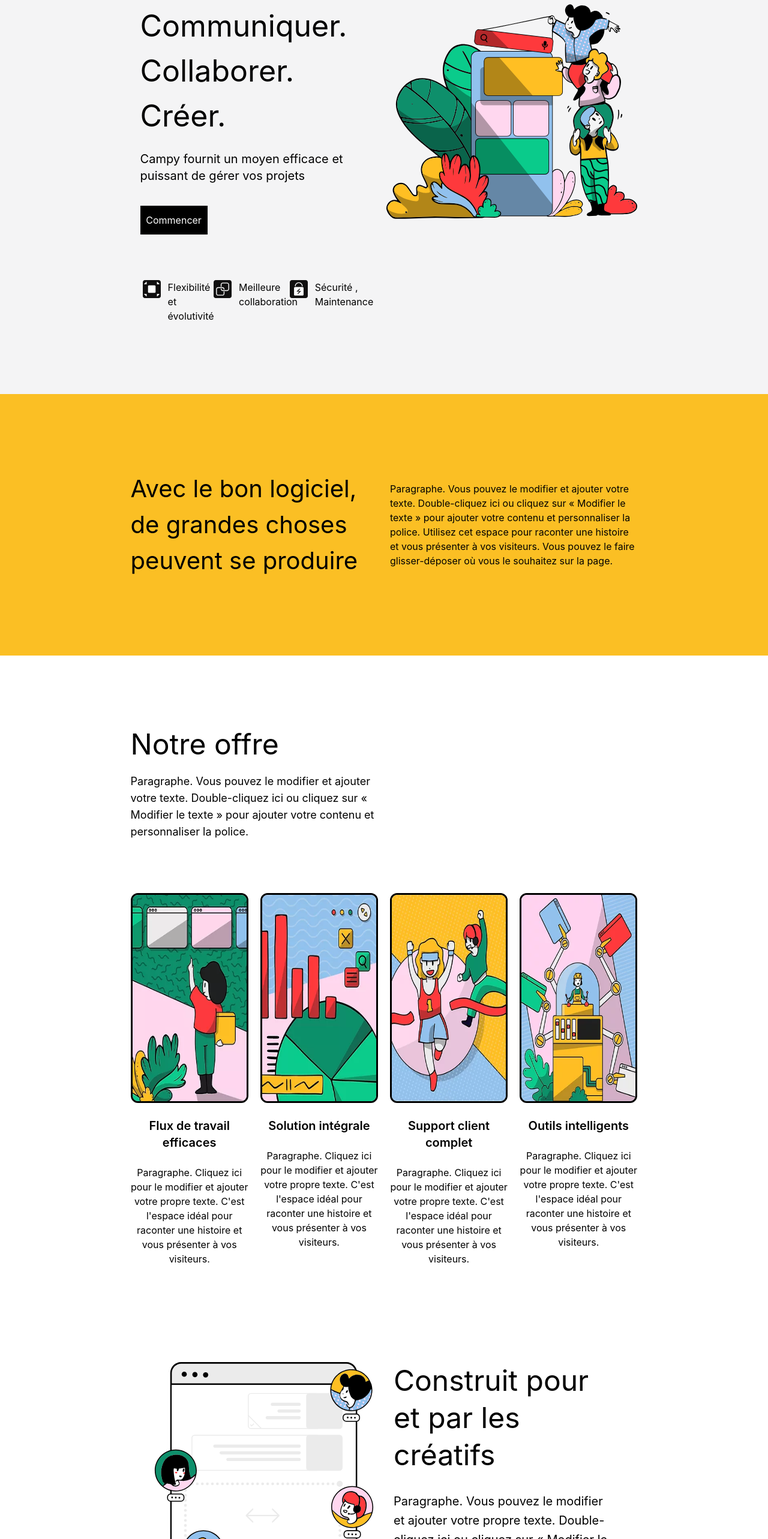
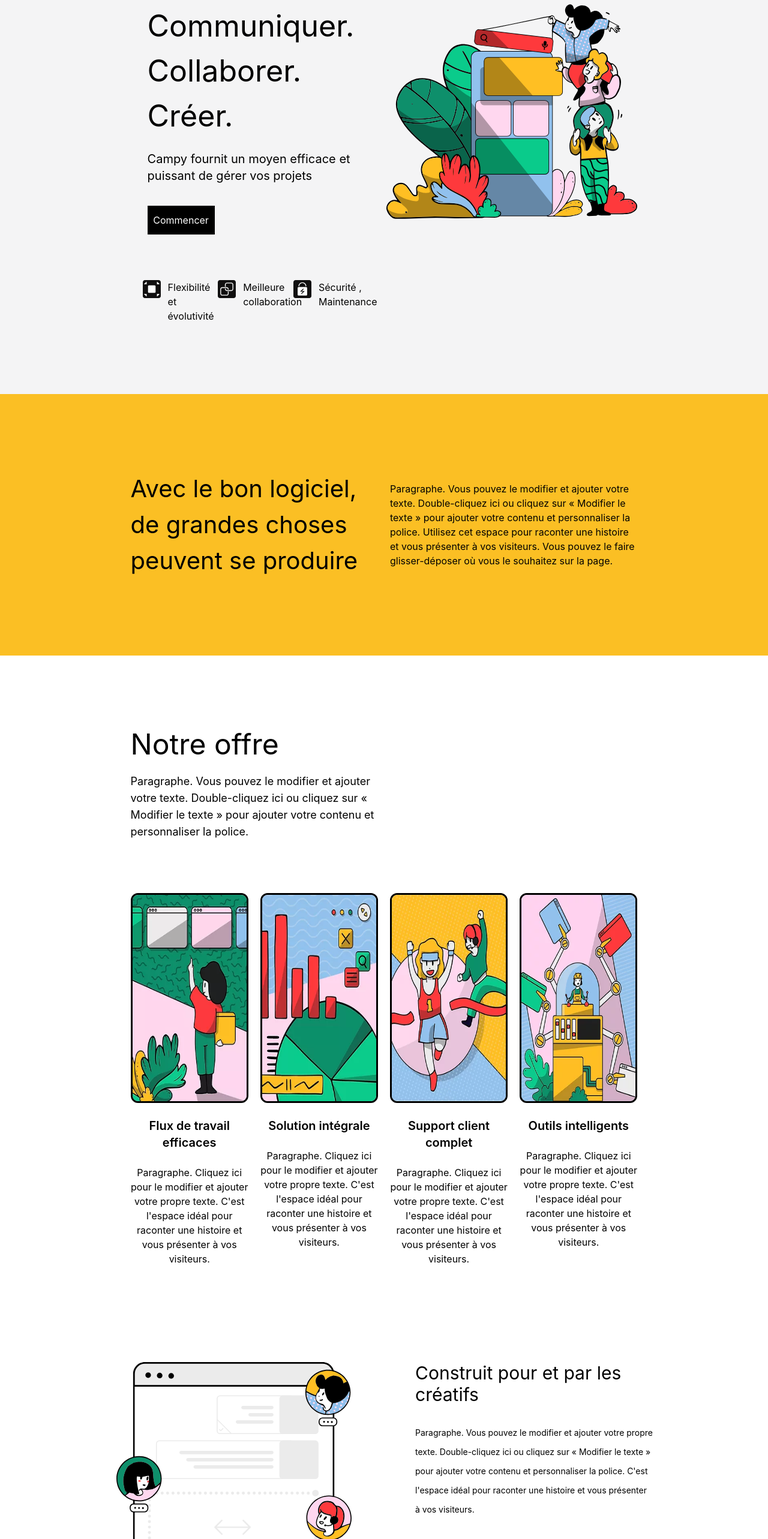
Before and after one commit to Mohamedjaidane2/marketing-app-using-react-js, a React (Create React App) app: page / in a window 1280 px wide. Shown: the part 234-2800 px from the top of the page at 60% size. Built offline with nearby package versions, Linux system fonts and the light colour scheme.

Commit message:
feature/construit.js

```diff
--- a/src/components/Offer/Offer.js
+++ b/src/components/Offer/Offer.js
@@ -10,17 +10,17 @@ function Offer() {
     <section className="py-[60px] px-[17%]">
       <div className="py-16   ">
         <p className="lg:text-5xl text-3xl lg:text-left text-center font-normal">Notre offre</p>
-        <p className="lg:text-lg lg:text-left text-center  py-6 lg:mr-[50%]">
+        <p className="lg:text-lg text-left   py-6 lg:mr-[50%]">
           Paragraphe. Vous pouvez le modifier et ajouter votre texte.
           Double-cliquez ici ou cliquez sur « Modifier le texte » pour ajouter
           votre contenu et personnaliser la police.
         </p>
       </div>
       <div className="lg:grid items-start place-items-center lg:grid-cols-4 lg:gap-5 grid grid-rows- ">
-        <div className="pic ">
+        <div className="pic lg:pb-0 pb-7">
           <img src={offer1} className="border-[3px] rounded-xl border-black lg:h-[350px] w-auto " alt='offer' />
           <p className="text-xl font-semibold my-6 text-center ">Flux de travail efficaces</p>
-          <p className="text-center ">
+          <p className="lg:text-center text-left  ">
             Paragraphe. Cliquez ici pour le modifier et ajouter votre propre
             texte. C'est l'espace idéal pour raconter une histoire et vous
             présenter à vos visiteurs.
@@ -29,7 +29,7 @@ function Offer() {
         <div className="pic lg:pb-0 pb-7  " >
           <img src={offer2} className="border-[3px] rounded-xl border-black lg:h-[350px] w-auto " alt='offer' />
           <p className="text-xl font-semibold my-6 text-center ">Solution intégrale</p>
-          <p className="text-center ">
+          <p className="lg:text-center text-left ">
             Paragraphe. Cliquez ici pour le modifier et ajouter votre propre
             texte. C'est l'espace idéal pour raconter une histoire et vous
             présenter à vos visiteurs.
@@ -38,7 +38,7 @@ function Offer() {
         <div className="pic lg:pb-0 pb-7   ">
           <img src={offer3} className="border-[3px] rounded-xl border-black lg:h-[350px] w-auto " alt='offer' />
           <p className="text-xl font-semibold my-6 text-center ">Support client complet</p>
-          <p className="text-center ">
+          <p className="lg:text-center text-left ">
             Paragraphe. Cliquez ici pour le modifier et ajouter votre propre
             texte. C'est l'espace idéal pour raconter une histoire et vous
             présenter à vos visiteurs.
@@ -47,7 +47,7 @@ function Offer() {
         <div className="pic lg:pb-0 pb-7   ">
           <img src={offer4} className="border-[3px] rounded-xl border-black lg:h-[350px] w-auto " alt='offer' />
           <p className="text-xl font-semibold my-6 text-center ">Outils intelligents </p>
-          <p className="text-center ">
+          <p className="lg:text-center text-left ">
             Paragraphe. Cliquez ici pour le modifier et ajouter votre propre
             texte. C'est l'espace idéal pour raconter une histoire et vous
             présenter à vos visiteurs.
--- a/src/components/construit/Construit.js
+++ b/src/components/construit/Construit.js
@@ -6,30 +6,30 @@ import ct3 from "../../asstes/img/ct3.svg";
 
 function Construit() {
   return (
-    <section className="px-[20%] py-[100px]">
-      <div className="grid grid-rows-2 lg:grid-cols-2 lg:gap-8">
-        <div>
-          <img className="h-auto w-[500px]" src={contruit} alt="construit" />
+    <section className="px-[15%] py-3 lg:py-[100px]">
+      <div className="grid lg:grid-cols-2 lg:gap-[6.5rem]">
+        <div className="place-content-center">
+          <img className="h-auto lg:w-[500px] w-full pb-6 " src={contruit} alt="construit" />
         </div>
         <div>
-          <h1 className="text-5xl text-center lg:text-left leading-[62px]">Construit pour et par les créatifs</h1>
-          <p className="py-[30px] leading-8 text-center lg:text-left text-xl" >
+          <h1 className="lg:text-3xl text-2xl text-left leading-[30px]">Construit pour et par les créatifs</h1>
+          <p className="py-[30px] leading-8 text-left text-sm" >
             Paragraphe. Vous pouvez le modifier et ajouter votre propre texte.
             Double-cliquez ici ou cliquez sur « Modifier le texte » pour ajouter
             votre contenu et personnaliser la police. C'est l'espace idéal pour
             raconter une histoire et vous présenter à vos visiteurs.
           </p>
-          <div className="grid grid-rows-2  lg:grid-cols-3 gap-7 py-[30px]">
+          <div className="grid text-left font-light text-[10px] md:text-[10px]  md:grid-cols-3 md:gap-20 gap-6 lg:py-[30px]">
             <div className="flex space-x-4">
-              <img className="w-[40px]" src={ct1} alt="ct" />
-              <p>Kit d'outils complet</p>
+              <img className="w-[30px]" src={ct1} alt="ct" />
+              <p >Kit d'outils complet</p>
             </div>
-            <div className="flex space-x-4">
-              <img className="w-[40px]" src={ct2} alt="ct" />
+            <div className="flex space-x-4 ">
+              <img className="w-[30px]" src={ct2} alt="ct" />
               <p>Partage de fichiers intégré</p>
             </div>
             <div className="flex space-x-4">
-              <img className="w-[40px]" src={ct3} alt="ct" />
+              <img className="w-[30px]" src={ct3} alt="ct" />
               <p>Liberté totale de conception</p>
             </div>
           </div>
--- a/src/components/hero/Hero.js
+++ b/src/components/hero/Hero.js
@@ -14,23 +14,23 @@ function Hero() {
             <img className=" mt-8 h-[400px]" src={hero} alt="hero" />
           </div>
           <div className="lg:pt-[80px]">
-            <div className=" px-4 md:py-[40px]">
-              <h1 className="lg:text-[50px] text-center text-[40px] font-normal lg:text-left">
+            <div className=" px-7 md:py-[40px]">
+              <h1 className="lg:text-[50px] text-[40px] font-normal text-left">
                 Communiquer. Collaborer. Créer.{" "}
               </h1>
               <span className="lg:text-[50px] text-[40px] lg:text-left font-normal">
                 {" "}
               </span>
-              <p className="lg:text-xl lg:text-left text-center py-5">
+              <p className="lg:text-xl text-left py-5">
                 Campy fournit un moyen efficace et puissant de gérer vos projets
               </p>
               <button className="lg:my-4 bg-black lg:h-12 lg:w-28 border-black border-2 text-center text-white hidden lg:block">
                 Commencer
               </button>
             </div>
-            <div className="lg:flex lg:px-5  justify-items-center">
+            <div className="lg:flex lg:px-5 px-7  justify-items-center">
 
-              <div className="flex space-x-3 pt-5 justify-center ">
+              <div className="flex space-x-3 pt-5  ">
                 <img
                   src={flexibility}
                   className="h-[30px] w-auto"
@@ -38,7 +38,7 @@ function Hero() {
                 />
                 <span>Flexibilité et évolutivité</span>
               </div>
-              <div className="flex space-x-3 pt-5 justify-center ">
+              <div className="flex space-x-3 pt-5  ">
                 <img
                   src={collaboration}
                   className="h-[30px] w-auto"
@@ -46,7 +46,7 @@ function Hero() {
                 />
                 <span>Meilleure collaboration</span>
               </div>
-              <div className="flex space-x-3 pt-5 justify-center ">
+              <div className="flex space-x-3 pt-5 ">
                 <img
                   src={security}
                   className="h-[30px] w-auto"
```
